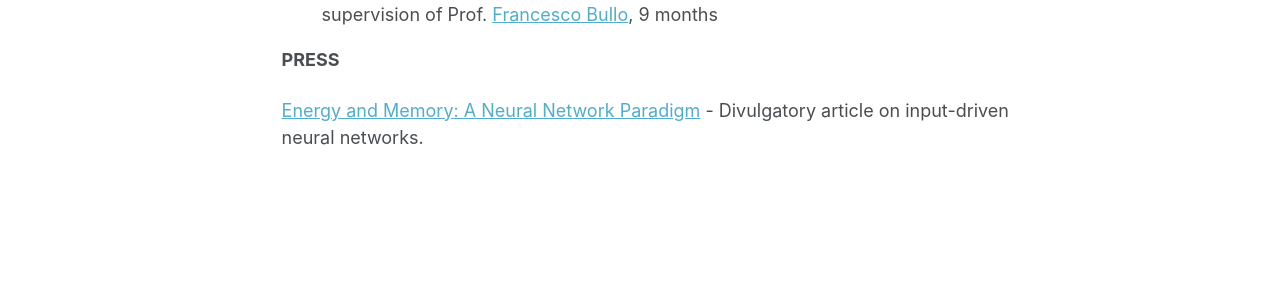
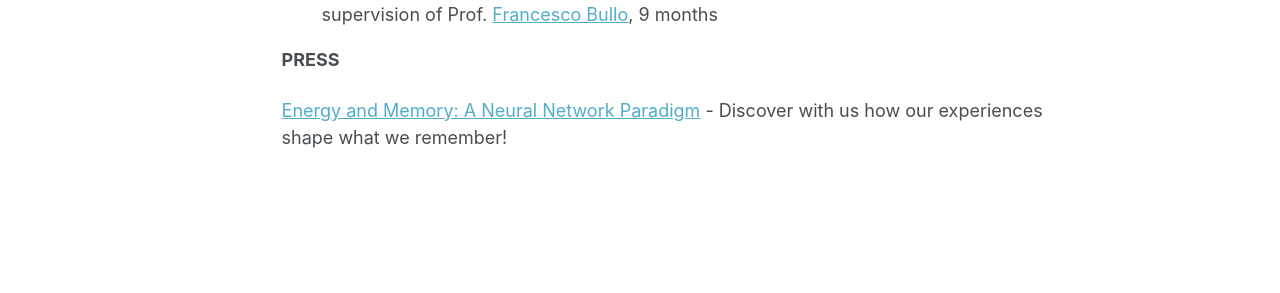
Before and after one commit to sim1bet/sim1bet.github.io, a Jekyll site: the page built from _pages/about.md, in a window 1280 px wide and 1193 px high. Shown: the part 620-913 px from the top of the window. Built offline with Jekyll 4.4.1, drawn with Linux system fonts in a browser that asks for light colours; some web fonts are replaced.

Commit message:
Update about.md

```diff
--- a/_pages/about.md
+++ b/_pages/about.md
@@ -22,4 +22,4 @@ I have lived most of my life in Italy, but throughout the years I have had short
 
 **PRESS**
 
-[Energy and Memory: A Neural Network Paradigm](https://news.ucsb.edu/2025/021867/energy-and-memory-new-neural-network-paradigm) - Divulgatory article on input-driven neural networks.
+[Energy and Memory: A Neural Network Paradigm](https://news.ucsb.edu/2025/021867/energy-and-memory-new-neural-network-paradigm) - Discover with us how our experiences shape what we remember!
```
